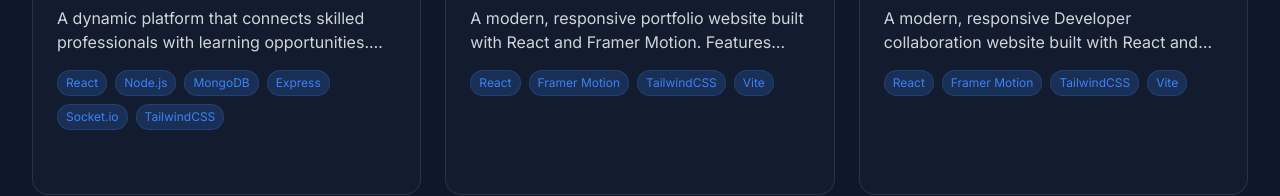
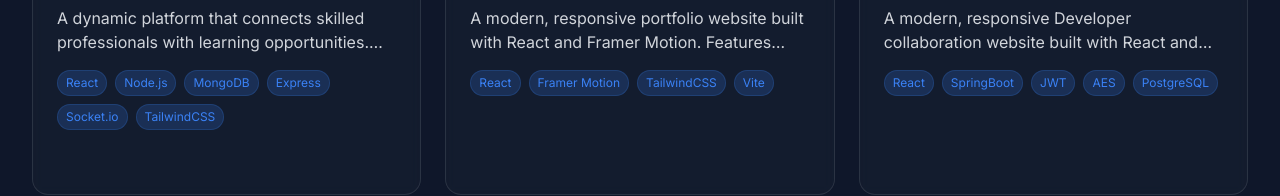
Before and after one commit to gauranga18/portfolio, a React (Vite) app: page /projects in a window 1280 px wide. Shown: the part 551-747 px from the top of the page. Built offline with nearby package versions, Linux system fonts and the light colour scheme; the HTML template or start-up script is replaced by a standard one.

Commit message:
Changes in Projects section

```diff
--- a/src/pages/Projects.jsx
+++ b/src/pages/Projects.jsx
@@ -21,10 +21,10 @@ const projects = [
   {
     title: "DevVault",
     description: "A modern, responsive Developer collaboration website built with React and SpringBoot.",
-    image: "https://cdn.pixabay.com/photo/2021/08/04/13/06/software-developer-6521720_1280.jpg",
-    tags: ["React", "Framer Motion", "TailwindCSS", "Vite"],
+    image: "https://i0.wp.com/mia-platform.eu/wp-content/uploads/Mia-Platform-Internal-Developer-Portal-2.png?fit=1920%2C991&ssl=1",
+    tags: ["React", "SpringBoot", "JWT", "AES","PostgreSQL"],
     liveUrl: "https://saurav-portfolio-woad.vercel.app/",
-    githubUrl: "https://github.com/gauranga18/portfolio"
+    githubUrl: "https://github.com/gauranga18/DevVault"
   },
 ];
 
```
